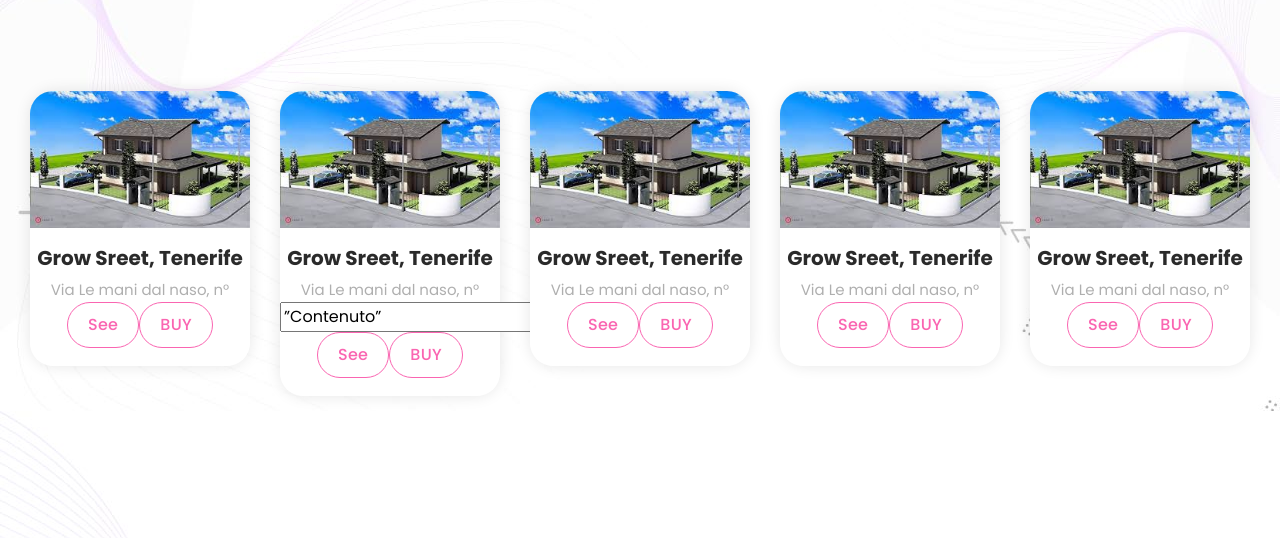
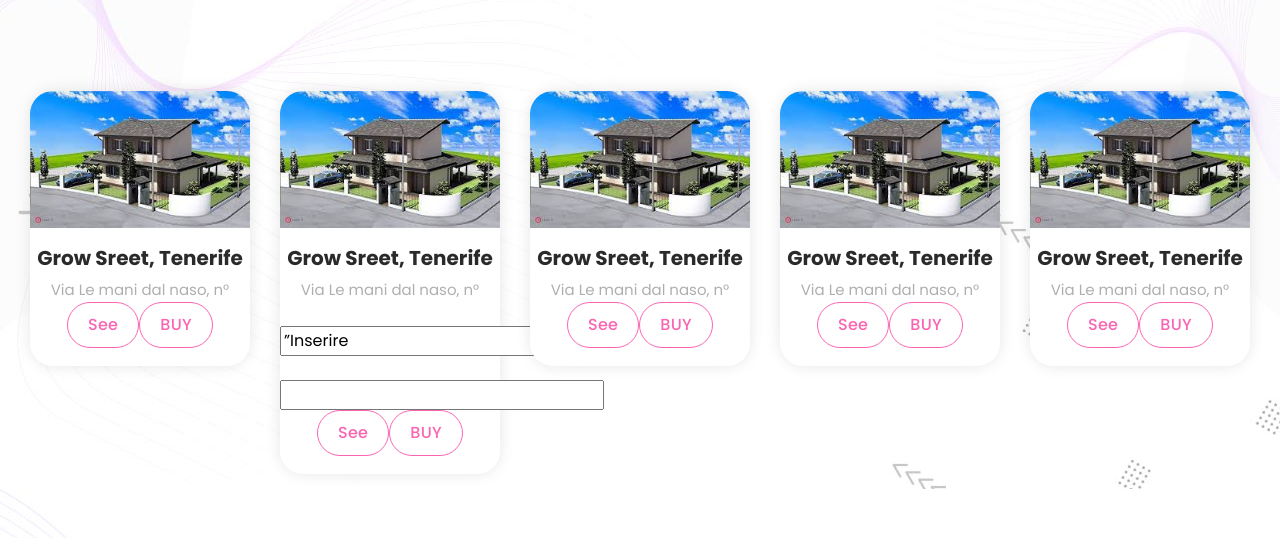
Before and after one commit to TokenRevolution/MarketplaceErik, a plain HTML site: page Marketplace.html in a window 1280 px wide. Shown: the part 236-774 px from the top of the page. Drawn offline with nearby package versions, Linux system fonts and the light colour scheme; a script that the page names is missing.

Commit message:
Update Marketplace.html

```diff
--- a/Marketplace.html
+++ b/Marketplace.html
@@ -94,10 +94,12 @@ width:100% !important;
                 </div>
                 <div class="down-content">
                   <h4>Grow Sreet, Tenerife</h4>
-                  <span>Via Le mani dal naso, n°</span>
+                  <span>Via Le mani dal naso, n°</span><br><br>
 			<form name=”casellaTesto” method=”post” action=”pagina2.asp”>
-   <input type=”text” name=”nomeCasella” value=”Contenuto” size=”20″ maxlength=”20″>
-				  <div class="border-first-button">See<a href="#">BUY</a></div>
+   					<input type=”text” name=”nomeCasella” value=”Inserire Numero tiles” size=”20″ maxlength=”20″>
+				<br><br>
+				        <input type="text" name="controvalore" value"Valore in BUSD" sie="20" maxlenght="20">
+				 	 <div class="border-first-button">See<a href="#">BUY</a></div>
                 </div>
               </div>
               </a>
```
